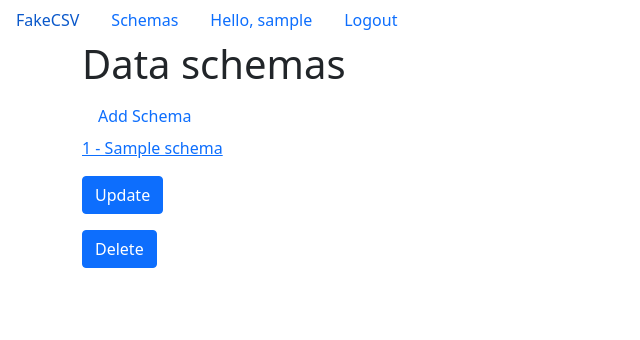
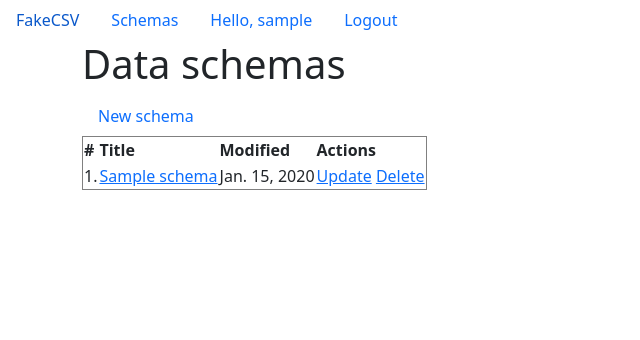
Before and after one commit to shadeshade/fake-csv, a Django app: page / in a window 1280 px wide. Shown: the top 340 px of the page, without its empty margins (0-640 px from the left). Run offline with Django 3.2, Linux system fonts and the light colour scheme; a user stored in the database is signed in; tables that the repository leaves empty hold one stand-in row (values such as "Sample post"); parts of the project's set-up code (start-up, migrations or seed data) failed here and were passed over; some libraries are stand-ins or nearby versions.

Commit message:
Update static, templates

```diff
--- /dev/null
+++ b/static/css/counter.css
@@ -0,0 +1,7 @@
+body {
+    counter-reset: mycount;           /* Set the counter to 0 */
+}
+.mycount:before{
+    counter-increment: mycount;      /* Increment the counter */
+    content: counter(mycount) ". "; /* Display the counter */
+}
--- a/templates/schemas/schema_list.html
+++ b/templates/schemas/schema_list.html
@@ -1,4 +1,5 @@
 {% extends "wrapper.html" %}
+{% load static %}
 
 {% block title %}
 Data Schemas
@@ -6,14 +7,29 @@ Data Schemas
 
 {% block content %}
 <h1>Data schemas</h1>
-<a class="nav-link" href="{% url 'schemas:schema_create' %}">Add Schema</a>
+<a class="nav-link" href="{% url 'schemas:schema_create' %}">New schema</a>
+<table border="1">
+    <tr>
+        <th>#</th>
+        <th>Title</th>
+        <th>Modified</th>
+        <th>Actions</th>
+    </tr>
 
-{% for object in object_list %}
-    <p><a href="{% url 'schemas:data_set' object.id%}">{{object}}</a></p>
-    {% if object.added_by == user %}
+    {% for object in object_list %}
+    <tr>
+        <td><span class="mycount"></span></td>
+        <td><a href="{% url 'schemas:data_set' object.id%}">{{object.name}}</a></td>
+        <td>{{object.modified|date}}</td>
+        <td>
+            {% if object.added_by == user %}
+                <a href="{% url 'schemas:schema_update' object.id%}">Update</a>
+                <a href="{% url 'schemas:schema_delete' object.id%}">Delete</a>
+            {% endif %}
+        </td>
+    </tr>
+    {% endfor %}
+</table>
 
-    <p><a class="btn btn-primary" href="{% url 'schemas:schema_update' object.id%}">Update</a></p>
-    <p><a class="btn btn-primary" href="{% url 'schemas:schema_delete' object.id%}">Delete</a></p>
-    {% endif %}
-{% endfor %}
+<link rel="stylesheet" href="{% static 'css/counter.css' %}">
 {% endblock %}
--- a/templates/users/login.html
+++ b/templates/users/login.html
@@ -6,9 +6,9 @@ Login Page
 
 
 {% block content %}
-    <h1 class="content-title">Login Page</h1>
+    <h1 class="content-title">Login</h1>
     <form method=post>
-        {% csrf_token %}
+      {% csrf_token %}
       {% for field in form %}
           <div>
                 {{ field }}
--- a/templates/wrapper.html
+++ b/templates/wrapper.html
@@ -5,6 +5,7 @@
     <meta charset="utf-8">
     <meta name="viewport" content="width=device-width, initial-scale=1">
     <link rel="stylesheet" href="{% static 'css/bootstrap.css' %}">
+
   <title>
       {% block title %}
       {% endblock title %}
@@ -19,6 +20,7 @@
     {% block content %}
     {% endblock %}
   </div>
+
   <script src="{% static 'js/bootstrap.bundle.js' %}"></script>
   </body>
 </html>
```
Also changed, not shown: static/css/custom.css (deleted, +0 -12 lines), templates/schemas/data_sets.html (+3 -11 lines), 1 other file.
